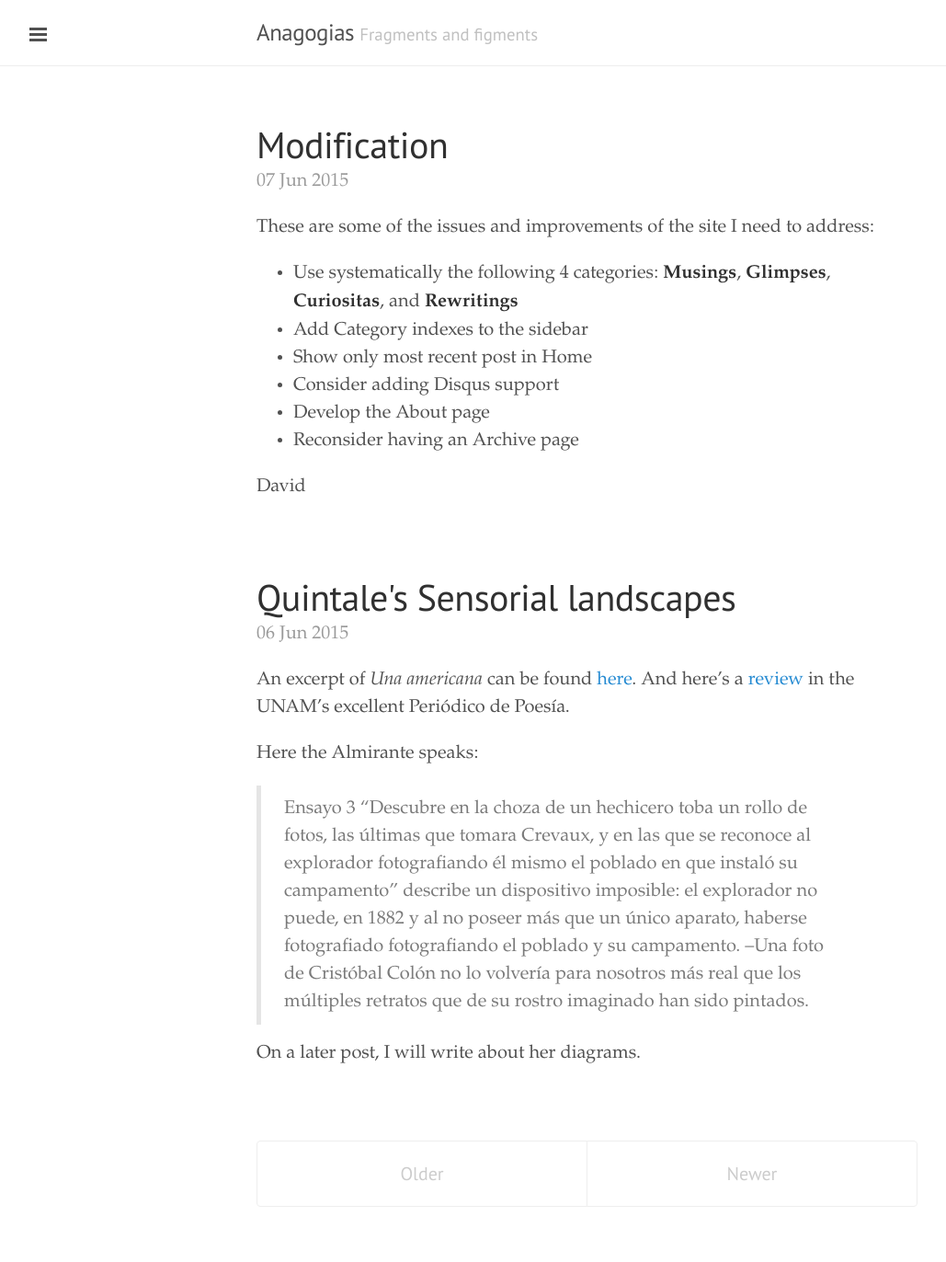
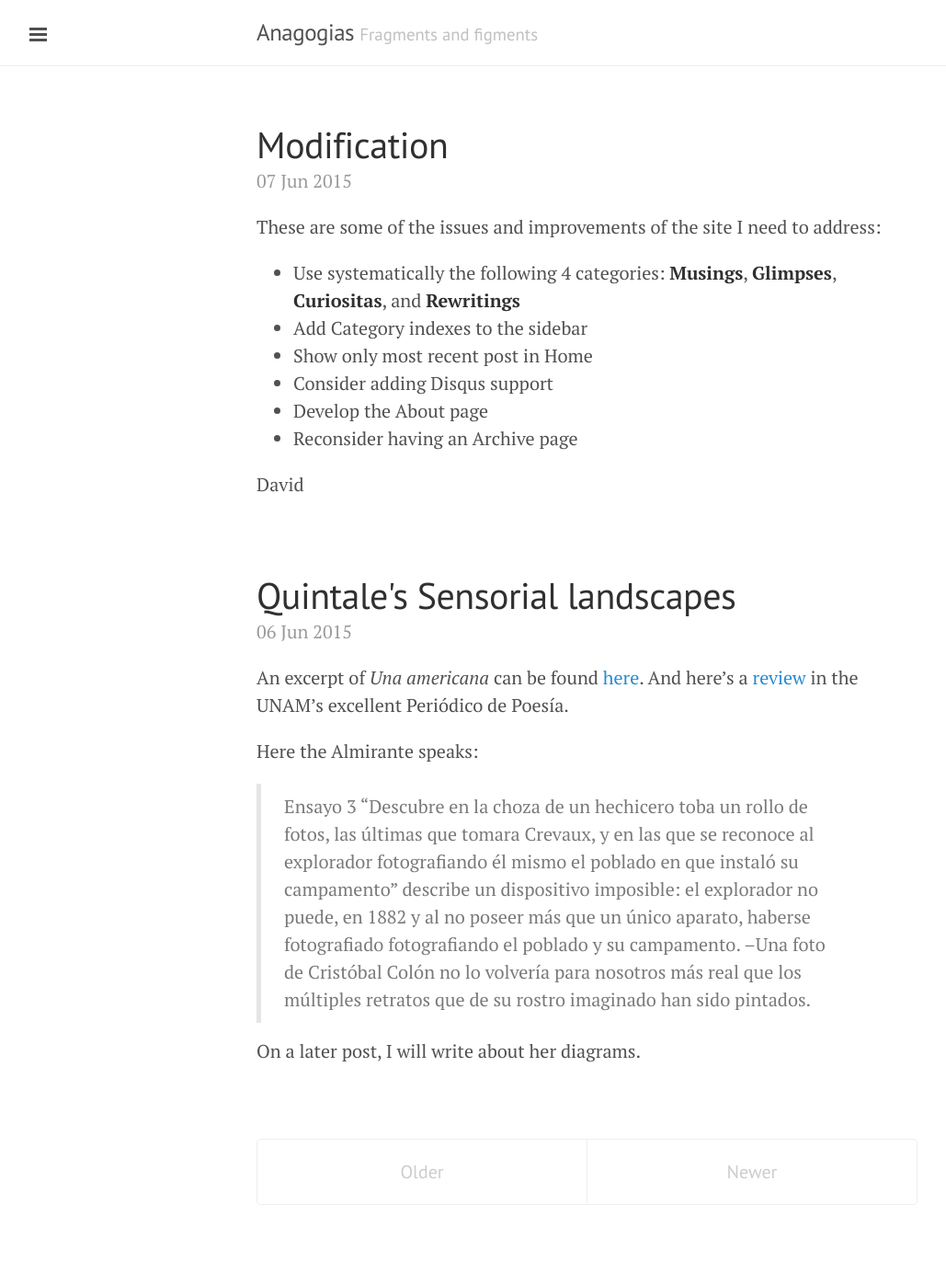
Before and after one commit to Hipomenes/oldsite, a Jekyll site: the page built from index.html, in a window 1280 px wide. Shown: the whole page at 92% size, without its empty margins (1-1030 px from the left). Built offline with Jekyll 4.4.1, drawn with Linux system fonts in a browser that asks for light colours; Markdown is read by kramdown in place of the engine named in the settings; the list of posts is cut into pages by our own code.

Commit message:
Back to PTs

```diff
--- a/public/css/lanyon.css
+++ b/public/css/lanyon.css
@@ -41,7 +41,7 @@ body {
 }
 
 html {
-  font-family: Garamond, Georgia, "Times New Roman", serif;
+  font-family: "PT Serif", Georgia, "Times New Roman", serif;
 }
 
 h1, h2, h3, h4, h5, h6 {
```
